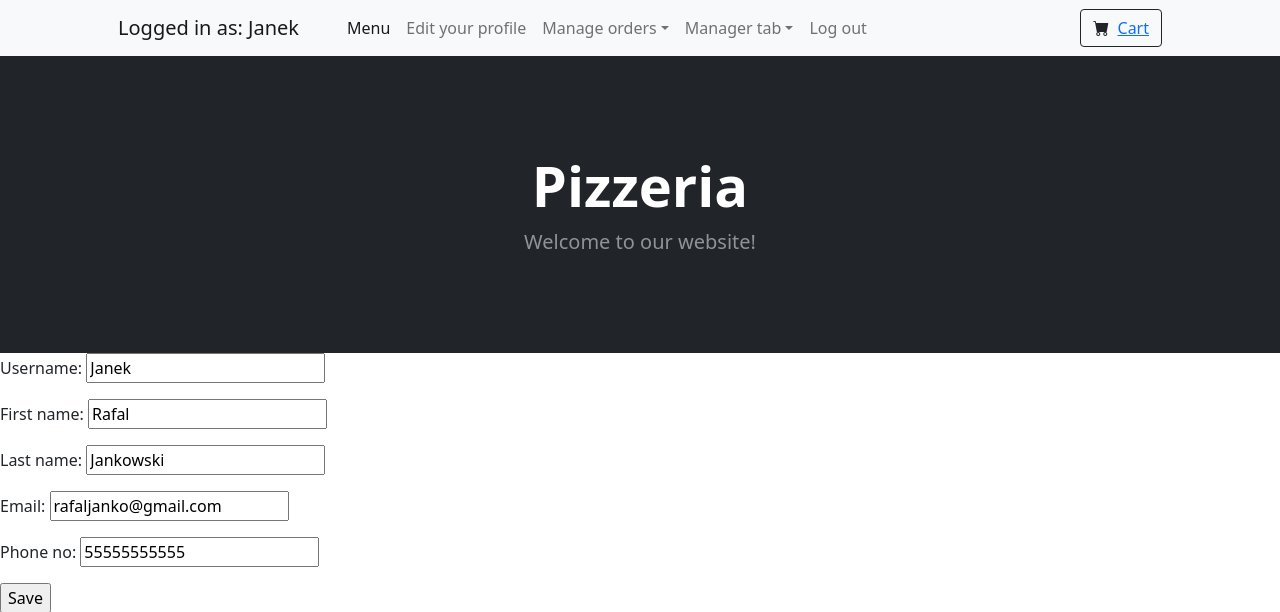
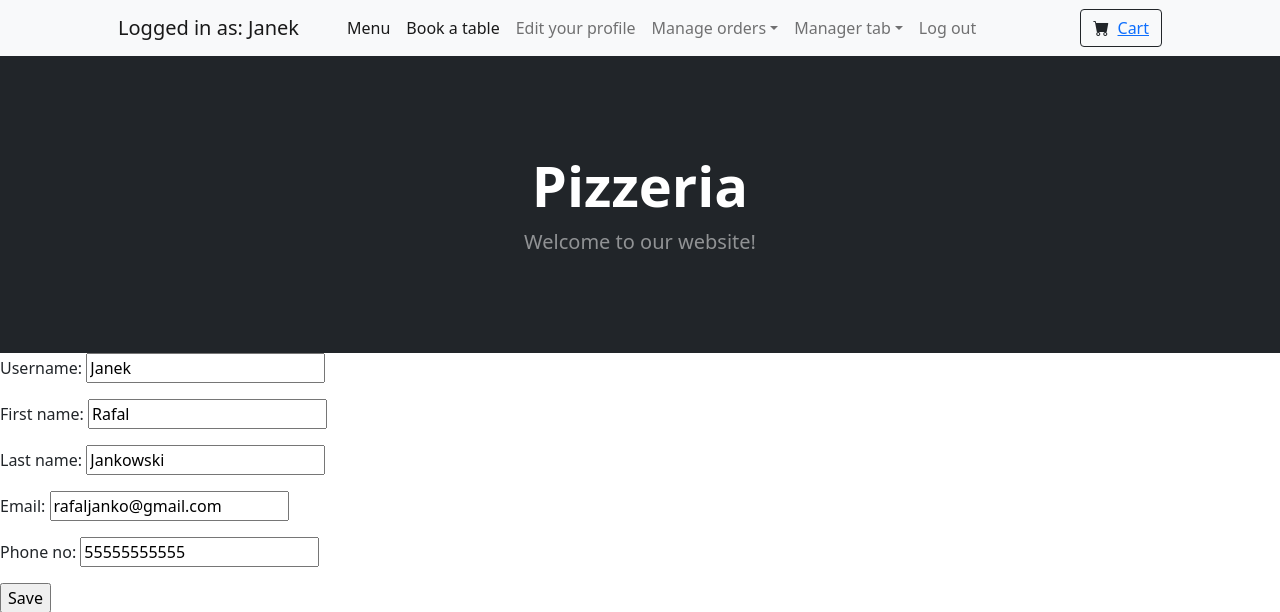
Before and after one commit to RafalJanko/PizzeriaManager, a Django app: page /user_detail_update/3 in a window 1280 px wide. Shown: the top 612 px of the page. Run offline with Django 4.2, Linux system fonts and the light colour scheme; a user stored in the database is signed in; data comes from the database, SQL or seed files in the repository; parts of the project's set-up code (start-up, migrations or seed data) failed here and were passed over; some libraries are stand-ins or nearby versions.

Commit message:
adding link to book table

```diff
--- a/PizzeriaManager/templates/PizzeriaManager/_base.html
+++ b/PizzeriaManager/templates/PizzeriaManager/_base.html
@@ -28,6 +28,7 @@
                 <div class="collapse navbar-collapse" id="navbarSupportedContent">
                     <ul class="navbar-nav me-auto mb-2 mb-lg-0 ms-lg-4">
                         <li class="nav-item"><a class="nav-link active" aria-current="page" href="{% url 'menu' %}">Menu</a></li>
+                        <li class="nav-item"><a class="nav-link active" aria-current="page" href="{% url 'create_booking' %}">Book a table</a></li>
                         <li class="nav-item"><a class="nav-link" href="{% url 'update_details' request.user.customer.user_id %}">Edit your profile</a></li>
                         <li class="nav-item dropdown">
                             <a class="nav-link dropdown-toggle" id="navbarDropdown" href="#" role="button" data-bs-toggle="dropdown" aria-expanded="false">Manage orders</a>
```
